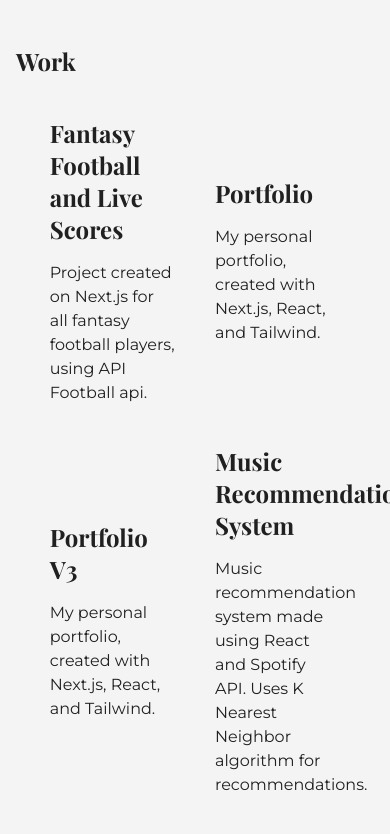
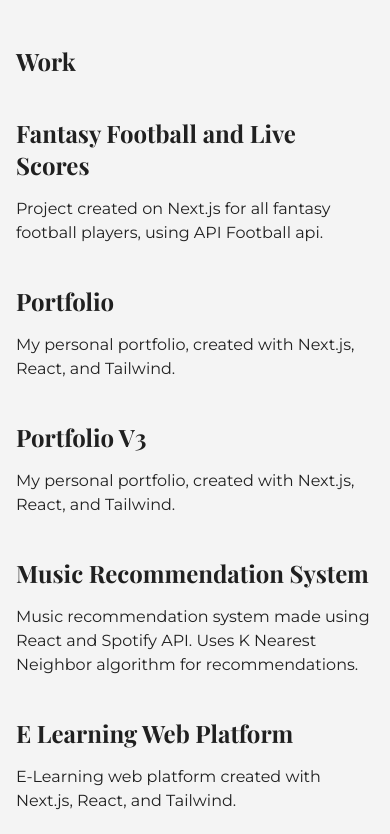
Before and after one commit to nabinkatwal7/portfolio_v3, a React app: page / in a window 390 px wide. Shown: the part 2383-3217 px from the top of the page. Built offline with nearby package versions, Linux system fonts and the light colour scheme; grey boxes are pictures that could not be loaded; the HTML template or start-up script is replaced by a standard one; a web font is replaced by a local one.

Commit message:
responsive fix

```diff
--- a/src/components/Skills.tsx
+++ b/src/components/Skills.tsx
@@ -78,10 +78,10 @@
         ))}
       </div>
       <p className="text-2xl font-bold font-playfair">Work</p>
-      <div className="group flex flex-wrap gap-10 lg:items-center justify-center">
+      <div className="group flex flex-wrap gap-10 lg:items-center justify-start">
         {ProjectData.map((item) => (
           <div
-            className="flex flex-col w-[35%] gap-4 justify-center transition-all hover:scale-110 hover:-rotate-2"
+            className="flex flex-col lg:w-[45%] gap-4 justify-center transition-all hover:scale-110 hover:-rotate-2"
             key={item.id}
           >
             <p className="text-2xl font-bold font-playfair" >{item.title}</p>
```
